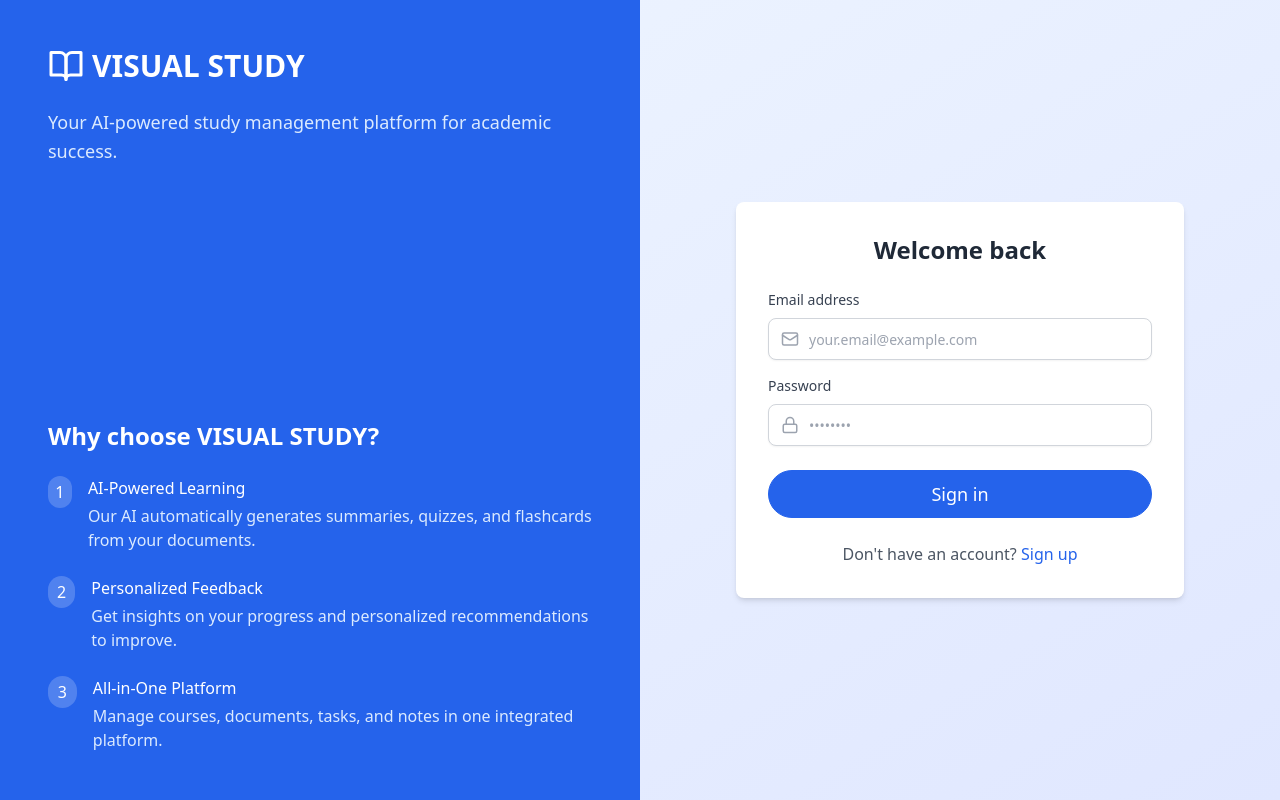
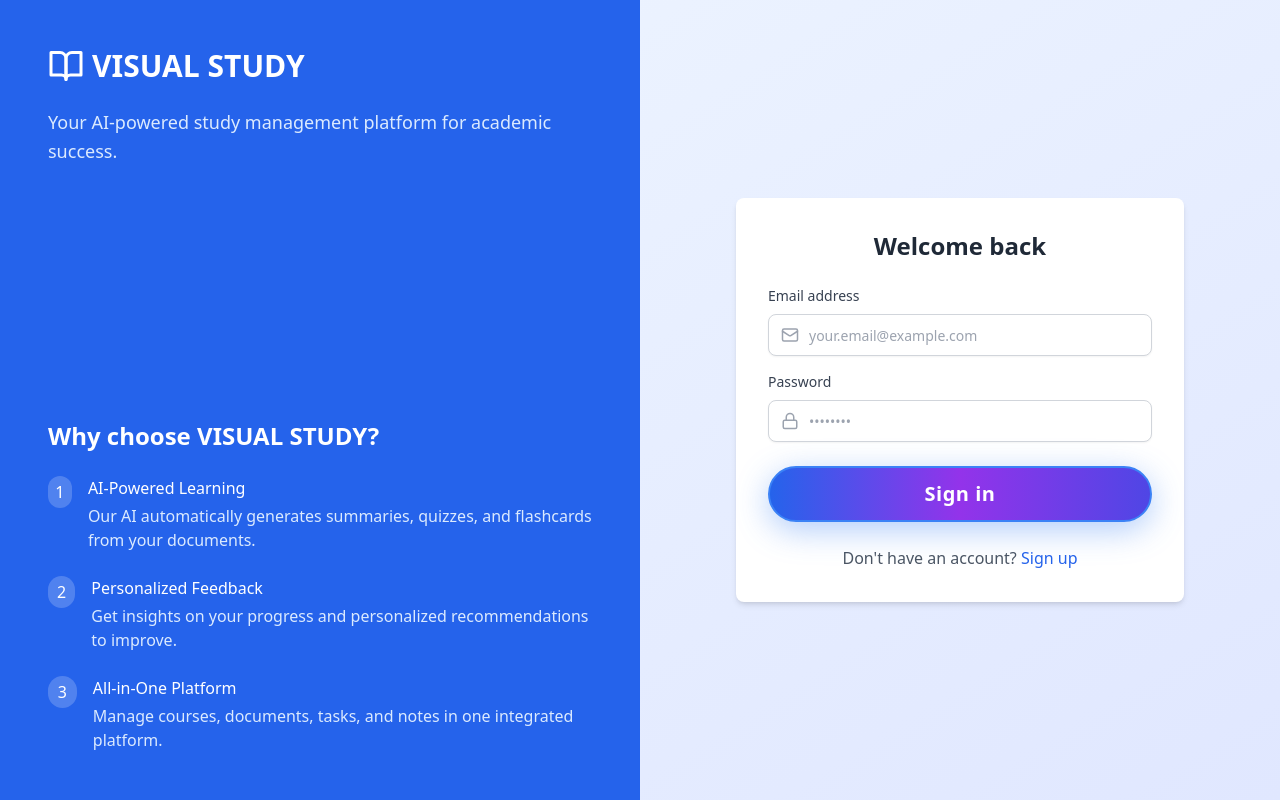
Before and after one commit to Tousif2021/VisualStudy, a React (Vite) app: page /auth/login/ in a window 1280 px wide. Built offline with nearby package versions, Linux system fonts and the light colour scheme; no server answers.

Commit message:
Vibrant Material 3 Buttons with Eye-Catching Colors

```diff
--- a/src/components/ui/Button.tsx
+++ b/src/components/ui/Button.tsx
@@ -23,68 +23,86 @@ interface ButtonProps extends React.ButtonHTMLAttributes<HTMLButtonElement> {
   uppercase?: boolean;
 }
 
-// === Material 3 style maps ===
+// === VIBRANT Material 3 style maps ===
 
 const variantStyles: Record<ButtonVariant, string> = {
   filled: `
-    bg-primary-600 text-white
-    border border-primary-600
-    shadow-none
-    hover:bg-primary-700
-    focus-visible:ring-2 focus-visible:ring-primary-200 focus-visible:ring-offset-2
-    active:scale-[0.98]
+    bg-gradient-to-r from-blue-600 via-purple-600 to-indigo-600 text-white
+    border-2 border-blue-500
+    shadow-[0_8px_32px_0_rgba(59,130,246,0.4)]
+    hover:from-blue-700 hover:via-purple-700 hover:to-indigo-700
+    hover:shadow-[0_12px_40px_0_rgba(59,130,246,0.6)]
+    hover:border-blue-400
+    focus-visible:ring-4 focus-visible:ring-blue-300 focus-visible:ring-offset-2
+    active:scale-[0.96]
+    transform transition-all duration-200
     `,
   elevated: `
-    bg-white text-primary-700
-    border border-gray-200
-    shadow-md
-    hover:bg-gray-50
-    focus-visible:ring-2 focus-visible:ring-primary-200 focus-visible:ring-offset-2
-    active:scale-[0.98]
+    bg-gradient-to-r from-emerald-500 to-teal-600 text-white
+    border-2 border-emerald-400
+    shadow-[0_8px_32px_0_rgba(16,185,129,0.4)]
+    hover:from-emerald-600 hover:to-teal-700
+    hover:shadow-[0_12px_40px_0_rgba(16,185,129,0.6)]
+    hover:border-emerald-300
+    focus-visible:ring-4 focus-visible:ring-emerald-300 focus-visible:ring-offset-2
+    active:scale-[0.96]
+    transform transition-all duration-200
     `,
   "filled-tonal": `
-    bg-primary-100 text-primary-800
-    border border-primary-100
-    shadow-none
-    hover:bg-primary-200
-    focus-visible:ring-2 focus-visible:ring-primary-200 focus-visible:ring-offset-2
-    active:scale-[0.98]
+    bg-gradient-to-r from-orange-500 to-red-500 text-white
+    border-2 border-orange-400
+    shadow-[0_8px_32px_0_rgba(249,115,22,0.4)]
+    hover:from-orange-600 hover:to-red-600
+    hover:shadow-[0_12px_40px_0_rgba(249,115,22,0.6)]
+    hover:border-orange-300
+    focus-visible:ring-4 focus-visible:ring-orange-300 focus-visible:ring-offset-2
+    active:scale-[0.96]
+    transform transition-all duration-200
     `,
   outlined: `
-    bg-transparent text-primary-700
-    border border-primary-400
-    shadow-none
-    hover:bg-primary-50
-    focus-visible:ring-2 focus-visible:ring-primary-200 focus-visible:ring-offset-2
-    active:scale-[0.98]
+    bg-transparent text-purple-700
+    border-3 border-purple-500
+    shadow-[0_4px_20px_0_rgba(147,51,234,0.3)]
+    hover:bg-gradient-to-r hover:from-purple-50 hover:to-indigo-50
+    hover:text-purple-800 hover:border-purple-600
+    hover:shadow-[0_8px_32px_0_rgba(147,51,234,0.4)]
+    focus-visible:ring-4 focus-visible:ring-purple-300 focus-visible:ring-offset-2
+    active:scale-[0.96]
+    transform transition-all duration-200
     `,
   text: `
-    bg-transparent text-primary-700
-    border border-transparent
-    shadow-none
-    hover:bg-primary-50
-    focus-visible:ring-2 focus-visible:ring-primary-200 focus-visible:ring-offset-2
-    active:scale-[0.98]
+    bg-gradient-to-r from-pink-500 to-rose-500 text-white
+    border-2 border-pink-400
+    shadow-[0_6px_24px_0_rgba(236,72,153,0.4)]
+    hover:from-pink-600 hover:to-rose-600
+    hover:shadow-[0_10px_32px_0_rgba(236,72,153,0.6)]
+    hover:border-pink-300
+    focus-visible:ring-4 focus-visible:ring-pink-300 focus-visible:ring-offset-2
+    active:scale-[0.96]
+    transform transition-all duration-200
     `,
   danger: `
-    bg-gradient-to-br from-red-600 via-red-500 to-red-400 text-white
-    border border-red-500
-    shadow-[0_2px_12px_0_rgba(239,68,68,0.15)]
-    hover:from-red-700 hover:to-red-600 hover:border-red-600 hover:shadow-[0_4px_16px_0_rgba(239,68,68,0.25)]
-    focus-visible:ring-2 focus-visible:ring-red-200 focus-visible:ring-offset-2
-    active:scale-[0.98]
+    bg-gradient-to-r from-red-600 via-red-500 to-pink-600 text-white
+    border-2 border-red-500
+    shadow-[0_8px_32px_0_rgba(239,68,68,0.5)]
+    hover:from-red-700 hover:via-red-600 hover:to-pink-700
+    hover:shadow-[0_12px_40px_0_rgba(239,68,68,0.7)]
+    hover:border-red-400
+    focus-visible:ring-4 focus-visible:ring-red-300 focus-visible:ring-offset-2
+    active:scale-[0.96]
+    transform transition-all duration-200
   `,
 };
 
-// Slightly rounder and bigger, Material 3 shape
+// Bigger, more prominent Material 3 shapes
 const sizeStyles: Record<ButtonSize, string> = {
-  xs: "text-xs px-3 py-1 rounded-full h-6 min-h-[24px] gap-1",
-  sm: "text-sm px-4 py-1.5 rounded-full h-8 min-h-[32px] gap-1.5",
-  md: "text-base px-5 py-2 rounded-full h-10 min-h-[40px] gap-2",
-  lg: "text-lg px-7 py-3 rounded-full h-12 min-h-[48px] gap-2.5",
+  xs: "text-sm px-4 py-2 rounded-full h-8 min-h-[32px] gap-2 font-bold",
+  sm: "text-base px-6 py-2.5 rounded-full h-10 min-h-[40px] gap-2 font-bold",
+  md: "text-lg px-8 py-3 rounded-full h-12 min-h-[48px] gap-3 font-bold",
+  lg: "text-xl px-10 py-4 rounded-full h-14 min-h-[56px] gap-3 font-bold",
 };
 
-// Ripple (as you had before)
+// Enhanced ripple effect
 function useRipple(disabled: boolean) {
   const btnRef = useRef<HTMLButtonElement>(null);
 
@@ -97,14 +115,14 @@ function useRipple(disabled: boolean) {
           position: absolute;
           border-radius: 50%;
           transform: scale(0);
-          animation: button-ripple-animation 500ms cubic-bezier(0.4, 0, 0.2, 1);
-          background: rgba(59, 130, 246, 0.10);
+          animation: button-ripple-animation 600ms cubic-bezier(0.4, 0, 0.2, 1);
+          background: rgba(255, 255, 255, 0.3);
           pointer-events: none;
           z-index: 1;
         }
         @keyframes button-ripple-animation {
           to {
-            transform: scale(2.5);
+            transform: scale(3);
             opacity: 0;
           }
         }
@@ -155,11 +173,12 @@ export const Button: React.FC<ButtonProps> = ({
   return (
     <motion.button
       ref={btnRef}
-      whileTap={{ scale: 0.96 }}
+      whileHover={{ scale: 1.05 }}
+      whileTap={{ scale: 0.95 }}
       type={props.type || "button"}
       className={`
         relative overflow-hidden select-none
-        font-medium focus:outline-none
+        font-bold focus:outline-none
         inline-flex items-center justify-center
         transition-all duration-200 ease-out
         ${variantStyles[variant]}
@@ -167,7 +186,7 @@ export const Button: React.FC<ButtonProps> = ({
         ${fullWidth ? "w-full" : ""}
         ${disabled || isLoading ? "opacity-50 cursor-not-allowed pointer-events-none" : "cursor-pointer"}
         ${className}
-        ${uppercase ? "uppercase tracking-wide" : ""}
+        ${uppercase ? "uppercase tracking-wider" : ""}
       `}
       disabled={disabled || isLoading}
       tabIndex={disabled || isLoading ? -1 : 0}
@@ -187,7 +206,7 @@ export const Button: React.FC<ButtonProps> = ({
             {rightIcon && <span>{rightIcon}</span>}
           </span>
           <span className="absolute inset-0 flex items-center justify-center">
-            <svg className="animate-spin w-4 h-4 text-current" viewBox="0 0 24 24" fill="none">
+            <svg className="animate-spin w-6 h-6 text-current" viewBox="0 0 24 24" fill="none">
               <circle
                 className="opacity-25"
                 cx="12"
@@ -206,9 +225,9 @@ export const Button: React.FC<ButtonProps> = ({
         </>
       ) : (
         <>
-          {leftIcon && <span className="flex items-center justify-center mr-2">{leftIcon}</span>}
-          {children && <span className="font-medium">{children}</span>}
-          {rightIcon && <span className="flex items-center justify-center ml-2">{rightIcon}</span>}
+          {leftIcon && <span className="flex items-center justify-center">{leftIcon}</span>}
+          {children && <span className="font-bold tracking-wide">{children}</span>}
+          {rightIcon && <span className="flex items-center justify-center">{rightIcon}</span>}
         </>
       )}
     </motion.button>
```
